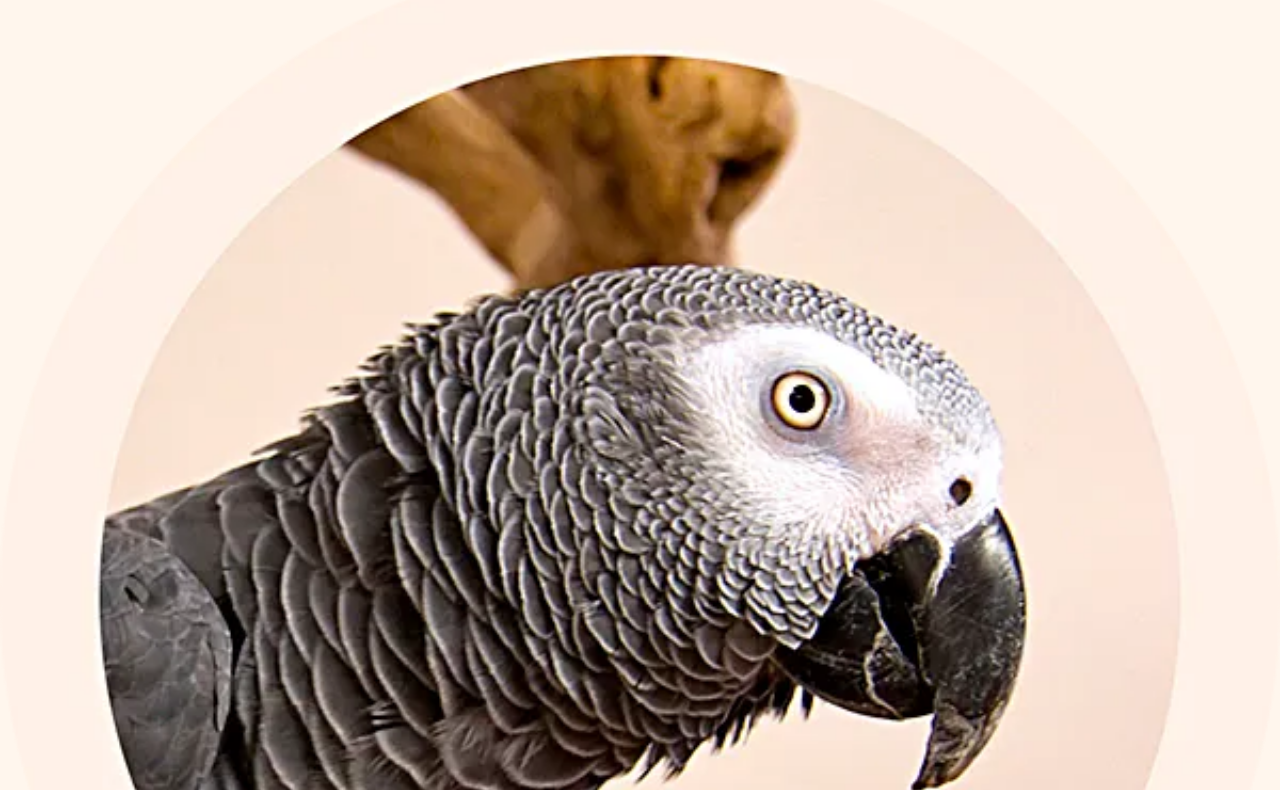
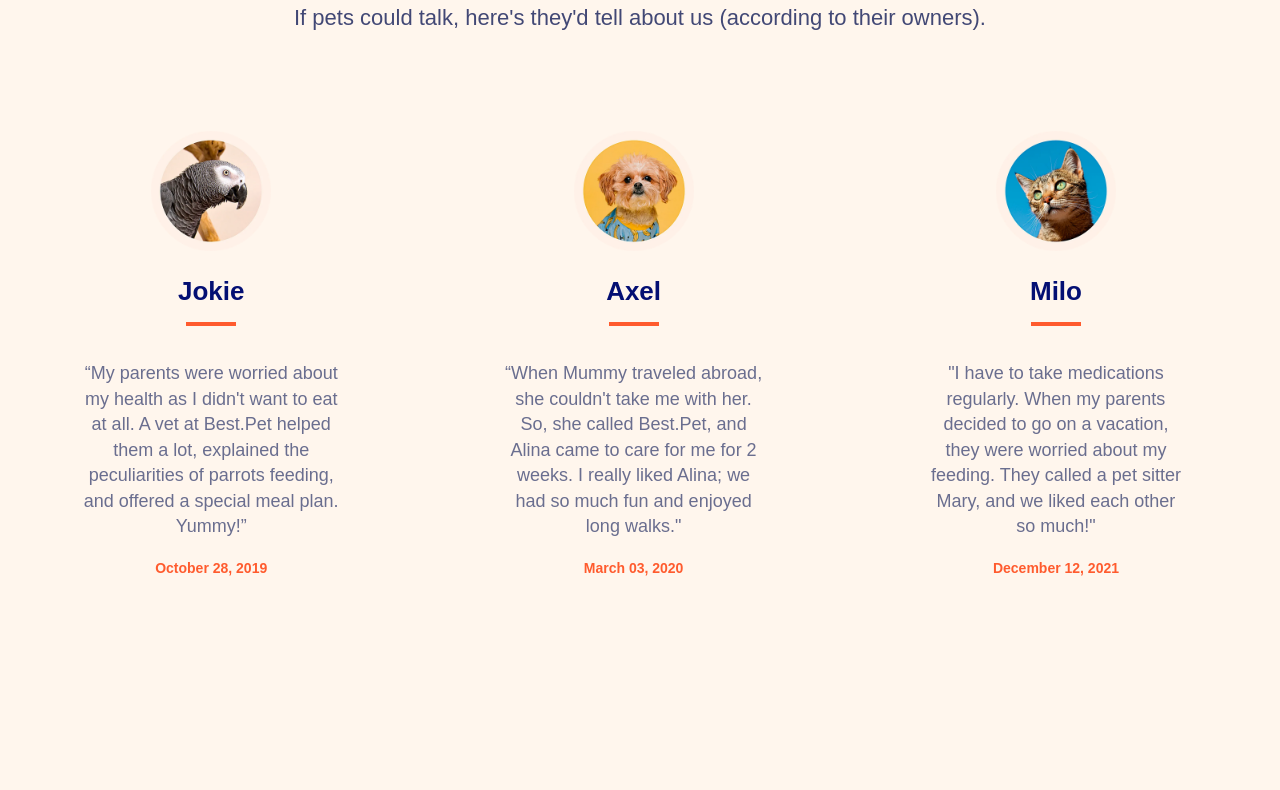
Before and after one commit to YuraKhmil/706-html, a plain HTML site: page index.html in a window 1280 px wide. Shown: the part 90-880 px from the top of the page. After the commit the page ends 800 px from the top, so only its background shows below. Drawn offline with Linux system fonts and the light colour scheme.

Commit message:
my work html+css

```diff
--- a/clients.css
+++ b/clients.css
@@ -15,6 +15,8 @@ body {
 
 img {
     width: 100%;
+    width: 120px;
+    margin: 20px;
 }
 
 ul {
@@ -26,5 +28,47 @@ a {
     color: #000;
 }
 .our__clients {
-    background-color:
+    font-family: Rubik, sans-serif;
+    color: rgb(4, 15, 115);
+    padding: 30px 0 60px 0;
+    display: block;
+    font-size: 17px;
+    min-width: 320px;
+    text-align: center;
 }
+.our__clients-about-us {
+    font-size: 40px;
+   margin-bottom: 20px;
+}
+.clients {
+    font-size: 22px;
+    color: rgb(66, 72, 117);
+    margin-bottom: 80px;
+}
+.about__pets {
+    float: left;
+    width: 33%;
+    margin: auto;
+}
+.pets__name {
+    margin-bottom: 10px;
+    font-size: 26px;
+}
+.divider {
+  border: 2px solid rgb(255, 91, 46);
+  width: 50px;
+  margin: 15px auto;
+
+  }
+  .pets__info {
+color: rgb(106, 110, 143);
+font-size: 18px;
+margin: 0 60px;
+padding: 20px;
+line-height: 25.5px;
+}
+.pets__date {
+    font-size: 14px;
+    color: rgb(255, 91, 46);
+    font-weight: 600;
+}
--- a/index.html
+++ b/index.html
@@ -21,7 +21,7 @@
               Best.Pet helped them a lot, explained the peculiarities of parrots feeding, and offered a
               special
               meal plan. Yummy!”</p>
-            <p class="pets-date">October 28, 2019</p>
+            <p class="pets__date">October 28, 2019</p>
           </div>
           <div class="about__pets">
             <img src="img/axel.webp" width="75" alt="Axel">
@@ -31,7 +31,7 @@
               Best.Pet, and Alina came to care for me for 2 weeks. I really liked Alina; we had so much fun
               and
               enjoyed long walks."</p>
-            <p class="pets-date">March 03, 2020</p>
+            <p class="pets__date">March 03, 2020</p>
           </div>
           <div class="about__pets">
             <img src="img/milo.webp" width="75" alt="Milo">
```
